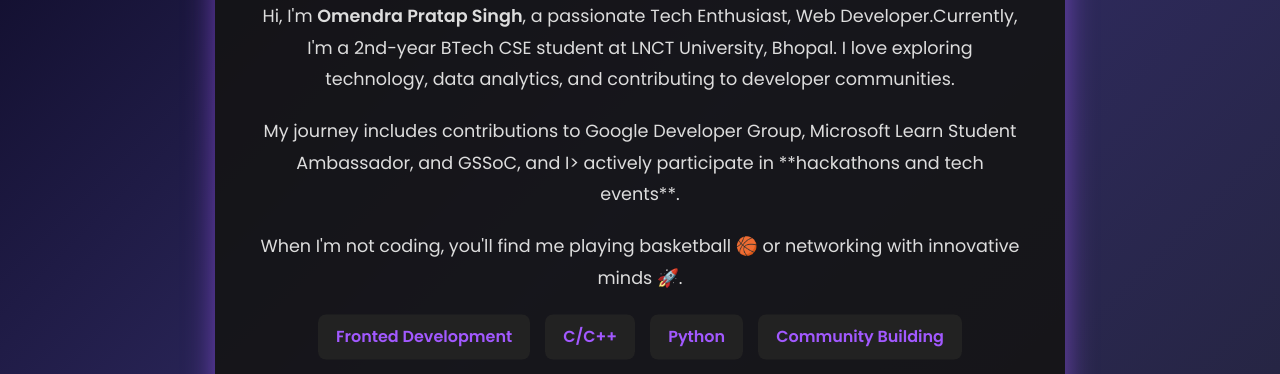
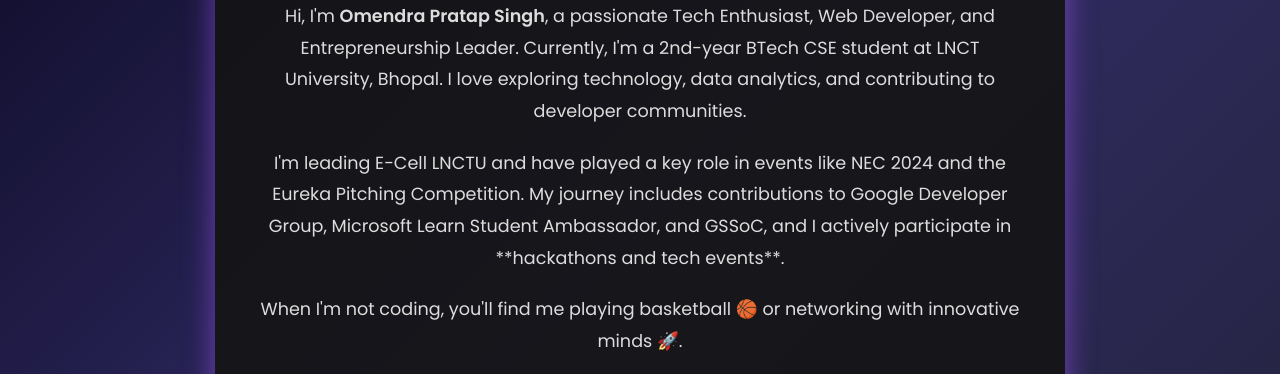
Before and after one commit to omendrag/Personal-Portfolio, a plain HTML site: page about.html in a window 1280 px wide. Shown: the part 152-526 px from the top of the page. Drawn offline with Linux system fonts and the light colour scheme.

Commit message:
Update about.html

```diff
--- a/about.html
+++ b/about.html
@@ -3,7 +3,7 @@
 <head>
     <meta charset="UTF-8">
     <meta name="viewport" content="width=device-width, initial-scale=1.0">
-    <title>About Me</title>
+    <title>About Me - 3D Animation</title>
     <link href="https://fonts.googleapis.com/css2?family=Poppins:wght@400;600&display=swap" rel="stylesheet">
     <script src="https://kit.fontawesome.com/a076d05399.js" crossorigin="anonymous"></script>
     <style>
@@ -113,20 +113,23 @@
     <div class="about-container">
         <h2>About Me</h2>
         <p>
-            Hi, I'm <b>Omendra Pratap Singh</b>, a passionate Tech Enthusiast, Web Developer.Currently, I'm a 2nd-year BTech CSE student at LNCT University, Bhopal.
+            Hi, I'm <b>Omendra Pratap Singh</b>, a passionate Tech Enthusiast, Web Developer, and Entrepreneurship Leader.
+            Currently, I'm a 2nd-year BTech CSE student at LNCT University, Bhopal.
             I love exploring technology, data analytics, and contributing to developer communities.
         </p>
 
         <p>
-            My journey includes contributions to Google Developer Group, Microsoft Learn Student Ambassador, and GSSoC, and I> actively participate in **hackathons and tech events**.
+            I'm leading E-Cell LNCTU and have played a key role in events like NEC 2024 and the Eureka Pitching Competition.
+            My journey includes contributions to Google Developer Group, Microsoft Learn Student Ambassador, and GSSoC, and I actively participate in **hackathons and tech events**.
         </p>
 
         <p>When I'm not coding, you'll find me playing basketball 🏀 or networking with innovative minds 🚀.</p>
 
         <div class="skills">
-            <span>Fronted Development</span>
+            <span>Web Development</span>
             <span>C/C++</span>
             <span>Python</span>
+
 
             <span>Community Building</span>
         </div>
```
